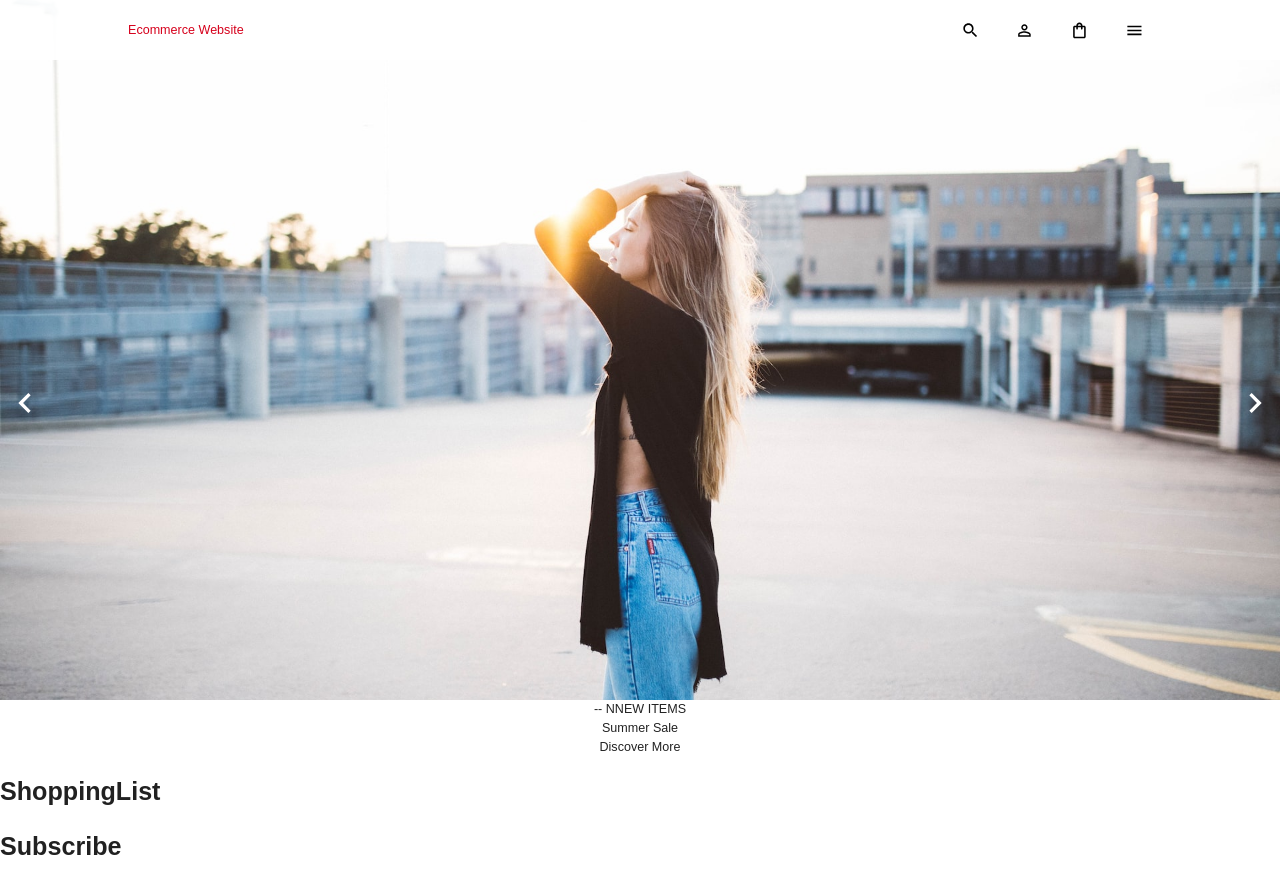
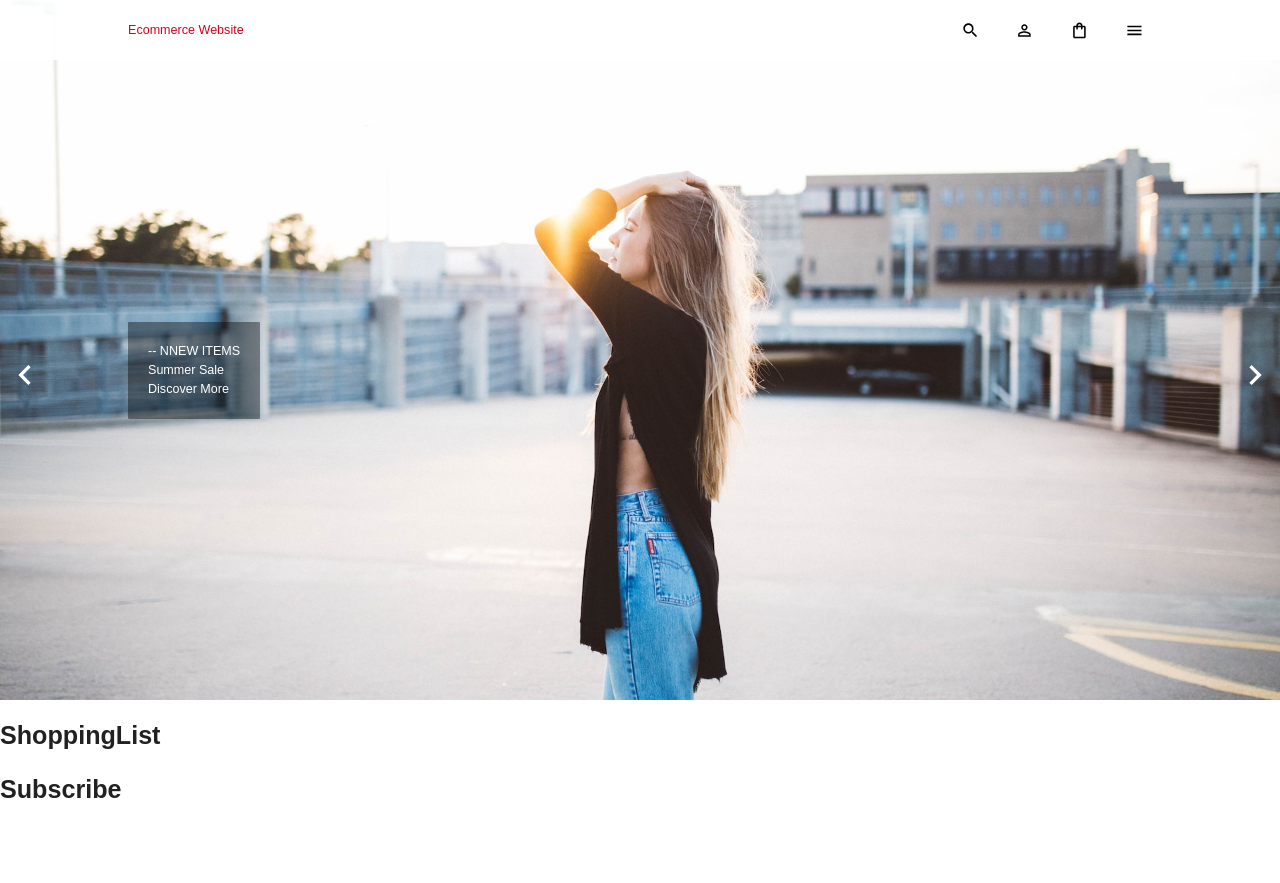
Before and after one commit to brosmar18/ecommerce-client, a React (Create React App) app: page / in a window 1280 px wide. After the commit the page ends 826 px from the top, so only its background shows below. Built offline with nearby package versions, Linux system fonts and the light colour scheme; a web font is replaced by a local one.

Commit message:
Typography Box styles added

```diff
--- a/src/pages/Home/MainCarousel.jsx
+++ b/src/pages/Home/MainCarousel.jsx
@@ -71,7 +71,19 @@ const MainCarousel = () => {
               backgroundAttachment: 'fixed',
             }}
           />
-          <Box>
+          <Box
+            padding="20px"
+            borderRadius="1px"
+            textAlign="left"
+            backgroundColor="rgb(0, 0, 0, 0.4)"
+            position="absolute"
+            top="46%"
+            left={isNonMobile ? "10%" : "0"}
+            right={isNonMobile ? undefined : "0"}
+            margin={isNonMobile ? undefined : "0 auto"}
+            maxWidth={isNonMobile ? undefined : "240px"}
+            color="white"
+          >
             <Typography>-- NNEW ITEMS</Typography>
             <Typography>Summer Sale</Typography>
             <Typography>
```
